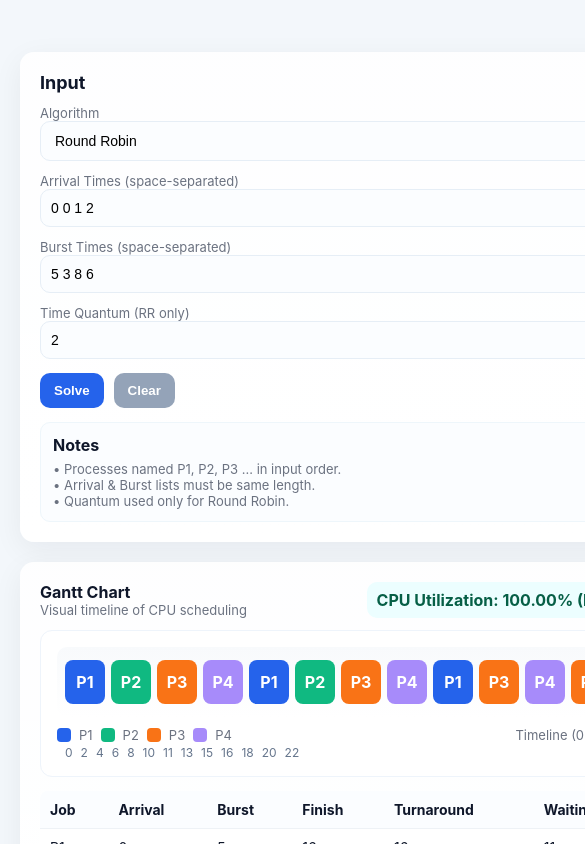
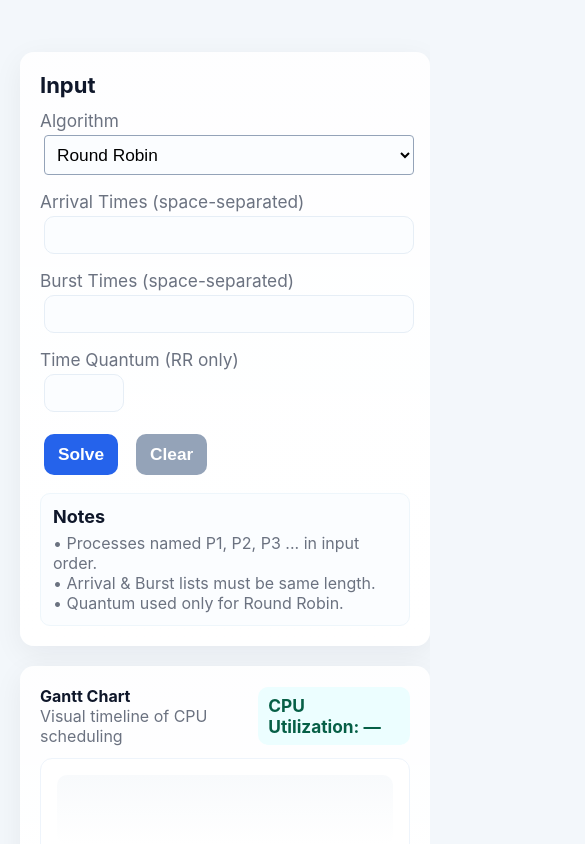
Before and after one commit to CodebyGoose/scheduling-visualizer.github.io, a plain HTML site: page index.html in a window 390 px wide. Both pictures are taken after a click on the button "Solve". Shown: the top 844 px of the page, 585 px wide, since content can reach past the window. Drawn offline with Linux system fonts and the light colour scheme.

Commit message:
Updated all

```diff
--- a/script.js
+++ b/script.js
@@ -1,3 +1,14 @@
+// Auto-clear inputs and outputs on page load
+window.addEventListener('DOMContentLoaded', () => {
+  document.getElementById('arrival').value = '';
+  document.getElementById('burst').value = '';
+  document.getElementById('quantum').value = '';
+  document.getElementById('cpuUtil').innerText = 'CPU Utilization: —';
+  document.getElementById('gantt').innerHTML = '';
+  document.getElementById('resultTable').innerHTML = '';
+  document.querySelector('.legend').innerHTML = '';
+});
+
 // Hide quantum input for SRTF
 const algoSelect = document.getElementById('algo');
 const quantumInput = document.getElementById('quantum');
@@ -117,32 +128,39 @@ function srtf(arrival, burst) {
 // Render Gantt chart
 function renderGantt(gantt) {
   const colors = ['#2563eb','#10b981','#f97316','#a78bfa','#eab308','#ef4444','#14b8a6','#6366f1'];
-  let html = '';
-  let timelineHtml = '';
-  let current = gantt.length > 0 ? gantt[0].start : 0;
+  // Calculate segment widths
+  let totalUnits = gantt.length > 0 ? gantt[gantt.length-1].end - gantt[0].start : 0;
+  let pxPerUnit = 40;
+  let totalWidth = totalUnits * pxPerUnit;
+  let html = `<div style='display:flex;flex-direction:column;align-items:flex-start;width:${totalWidth}px'>`;
+  // Gantt bar row
+  html += `<div style='display:flex;border:1px solid #94a3b8;border-radius:6px;overflow:hidden;width:${totalWidth}px'>`;
   gantt.forEach((seg, i) => {
+    let width = (seg.end-seg.start)*pxPerUnit;
     if (seg.name === 'Idle') {
-      html += `<div class="seg idle">Idle</div>`;
+      html += `<div class=\"seg idle\" style=\"background:#e6eef6;color:#334155;border-right:1px solid #94a3b8;width:${width}px;min-width:0;padding:0 8px;\">Idle</div>`;
     } else {
       let idx = Number(seg.name.replace('P',''))-1;
-      html += `<div class="seg" style="background:${colors[idx%colors.length]}">${seg.name}</div>`;
-    }
-    // Timeline numbers
-    timelineHtml += `<span style='margin-left:8px;font-size:12px;color:#64748b'>${seg.start}</span>`;
-    if (i === gantt.length-1) {
-      timelineHtml += `<span style='margin-left:8px;font-size:12px;color:#64748b'>${seg.end}</span>`;
+      html += `<div class=\"seg\" style=\"background:${colors[idx%colors.length]};border-right:1px solid #94a3b8;width:${width}px;min-width:0;padding:0 8px;\">${seg.name}</div>`;
     }
   });
+  html += '</div>';
+  // Timeline numbers row: each number precisely below its segment edge, no gap
+  html += `<div style='display:flex;width:${totalWidth}px;margin-top:2px;position:relative;height:18px'>`;
+  let left = 0;
+  gantt.forEach((seg, i) => {
+    html += `<span style='position:absolute;left:${left}px;transform:translateX(-50%);text-align:center;font-size:13px;color:#334155;'>${seg.start}</span>`;
+    left += (seg.end-seg.start)*pxPerUnit;
+  });
+  // Last number at the right edge
+  if (gantt.length > 0) {
+    html += `<span style='position:absolute;left:${totalWidth}px;transform:translateX(-50%);text-align:center;font-size:13px;color:#334155;'>${gantt[gantt.length-1].end}</span>`;
+  }
+  html += '</div>';
+  html += '</div>';
   document.getElementById('gantt').innerHTML = html;
-  // Add timeline below gantt
-  let timelineDiv = document.getElementById('ganttTimeline');
-  if (!timelineDiv) {
-    timelineDiv = document.createElement('div');
-    timelineDiv.id = 'ganttTimeline';
-    timelineDiv.style = 'display:flex;gap:0;justify-content:left;margin-top:2px;';
-    document.getElementById('gantt').parentNode.appendChild(timelineDiv);
-  }
-  timelineDiv.innerHTML = timelineHtml;
+  // Wrap gantt in responsive container
+  document.getElementById('gantt').parentElement.classList.add('gantt-container');
 }
 // Render table
 function renderTable(arrival, burst, finish, turnaround, waiting) {
--- a/style.css
+++ b/style.css
@@ -1,17 +1,43 @@
 /* ---------- Reset & base ---------- */
 *{box-sizing:border-box;margin:0;padding:0}
 html,body{height:100%}
-body{font-family:Inter, ui-sans-serif, system-ui, -apple-system, "Segoe UI", Roboto, "Helvetica Neue", Arial; background:#f3f7fb;color:#0f172a}
+body{font-family:Inter, ui-sans-serif, system-ui, -apple-system, "Segoe UI", Roboto, "Helvetica Neue", Arial; background:#f3f7fb;color:#0f172a; font-size: 18px;}
 
 /* ---------- Page layout ---------- */
 .wrap{max-width:1200px;margin:32px auto;padding:20px;display:grid;grid-template-columns:340px 1fr;gap:20px}
+.main {
+  display: flex;
+  flex-direction: column;
+  align-items: center;
+  justify-content: flex-start;
+  min-height: 100vh;
+  width: 100vw;
+  box-sizing: border-box;
+  padding: 24px 8px;
+  font-size: 18px;
+}
 
 /* ---------- Card ---------- */
 .card{background:linear-gradient(180deg, rgba(255,255,255,0.9), #ffffff);border-radius:14px;box-shadow:0 8px 30px rgba(16,24,40,0.06);padding:20px}
-.card h3{font-size:18px;margin-bottom:12px}
-label{display:block;font-size:13px;color:#6b7280;margin-top:12px}
+.card h3{font-size:22px;margin-bottom:12px}
+label{display:block;font-size:1.08rem;color:#6b7280;margin-top:12px}
 input[type=text], input[type=number], select, textarea{width:100%;padding:10px;border-radius:10px;border:1px solid #e6eef6;background:#fbfdff;font-size:14px}
-.small{font-size:13px;color:#6b7280}
+input, button, select {
+  font-size: 1.08rem;
+  padding: 8px;
+  margin: 4px;
+  border-radius: 4px;
+  border: 1px solid #94a3b8;
+  box-sizing: border-box;
+}
+input[type="number"] {
+  width: 80px;
+}
+label {
+  font-size: 1.08rem;
+  margin-right: 8px;
+}
+.small{font-size:1rem;color:#6b7280}
 
 /* ---------- Left column controls ---------- */
 .controls{height:calc(100vh - 96px);display:flex;flex-direction:column}
@@ -21,7 +47,7 @@ input[type=text], input[type=number], select, textarea{width:100%;padding:10px;b
 
 /* ---------- Right column output ---------- */
 .header-row{display:flex;justify-content:space-between;align-items:center;margin-bottom:12px}
-.util-pill{background:#ecfeff;color:#065f46;padding:8px 10px;border-radius:10px;font-weight:700}
+.util-pill{background:#ecfeff;color:#065f46;padding:8px 10px;border-radius:10px;font-weight:700;font-size: 1.08rem;}
 
 /* gantt */
 .gantt-wrap{background:#fff;border-radius:12px;padding:16px;margin-bottom:14px;border:1px solid #eef4fb}
@@ -34,11 +60,33 @@ input[type=text], input[type=number], select, textarea{width:100%;padding:10px;b
 
 /* table */
 table{width:100%;border-collapse:collapse;background:#ffffff;border-radius:8px;overflow:hidden}
-th,td{padding:10px;border-bottom:1px solid #eef2f6;text-align:left;font-size:14px}
+th,td{padding:10px;border-bottom:1px solid #eef2f6;text-align:left;font-size:1.08rem}
 thead th{background:#fbfdff}
+.table-wrap {
+  width: 100%;
+  max-width: 600px;
+  margin: 0 auto;
+  overflow-x: auto;
+}
 
 /* responsive */
 @media (max-width:980px){
   .wrap{grid-template-columns:1fr;max-width:860px}
   .controls{height:auto}
 }
+@media (max-width: 600px) {
+  .main {
+    padding: 8px 2px;
+    font-size: 16px;
+  }
+  .table-wrap {
+    max-width: 98vw;
+  }
+  #gantt {
+    min-width: 220px;
+  }
+  th, td {
+    padding: 6px 4px;
+    font-size: 1rem;
+  }
+}
```
